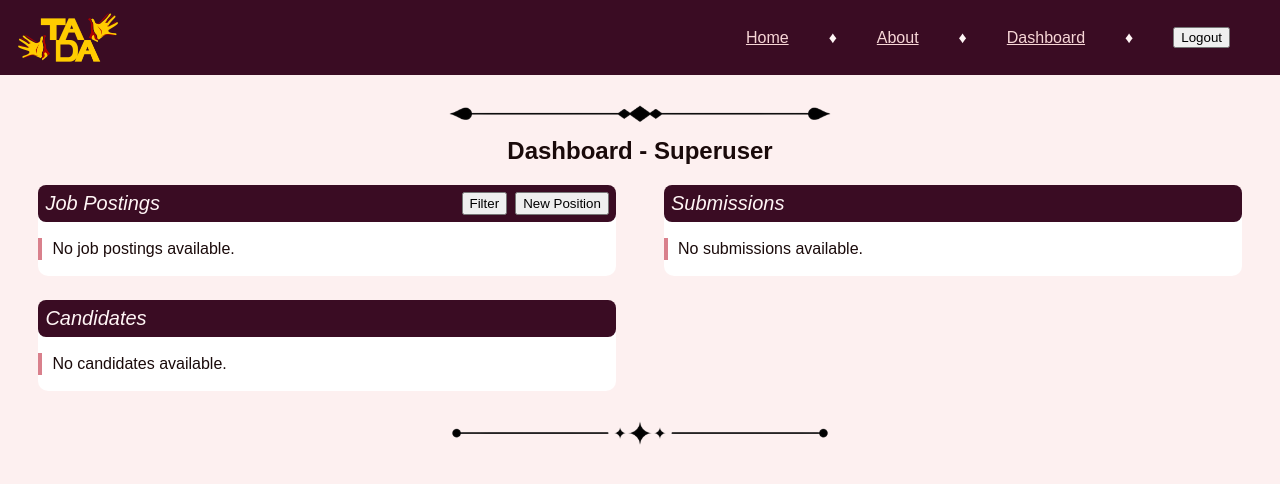
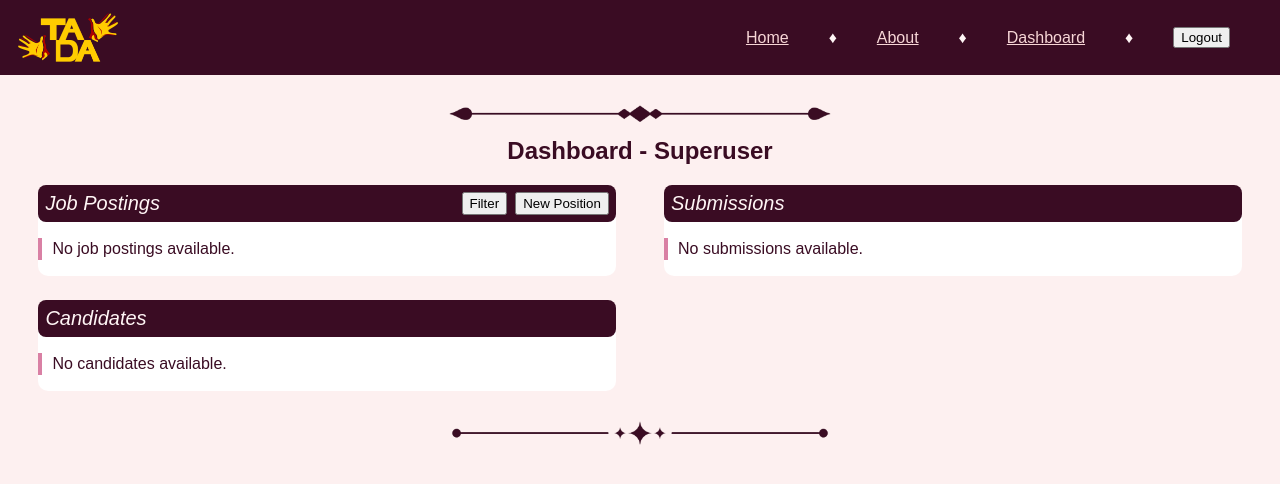
Before and after one commit to CrunchyToothpicks100/TADA, a Django app: page /dashboard/ in a window 1280 px wide. Shown: the top 484 px of the page. Run offline with Django 5.2, Linux system fonts and the light colour scheme; the visitor is signed in with stand-in values (Sample User, id 1); data that the repository does not hold is empty.

Commit message:
Switch to cherry color theme and replace line-break images
- Update color palette:
  --color-text and --color-border tweaked to match cherry theme
  - Replace old br*.png line-break images with cherry-colored variants
  - Update all templates to reference new br*-cherry.png filenames
  - Simplify dashboard page title to generic 'Dashboard'

```diff
--- a/base/static/css/styles.css
+++ b/base/static/css/styles.css
@@ -17,11 +17,11 @@
     --color-bg: #fdf0f0;
     --color-link: #f7d6d6;
     --color-accent: #f5e642;
-    --color-text: #1a0a0a;
+    --color-text: #3a0c23;
     --color-primary: #3a0c23;
     --color-primary-text: #fff5f5;
     --color-card-bg: #ffffff;
-    --color-border: #d9808c;
+    --color-border: #d980a4;
 }
 
 /* Base styles for TADA application */
--- a/base/templates/about.html
+++ b/base/templates/about.html
@@ -10,7 +10,7 @@
 {% load static %}
 
 {% block content %}
-    <img src="{% static 'images/br2.png' %}" alt="cool line break" class="line-break">
+    <img src="{% static 'images/br2-cherry.png' %}" alt="cool line break" class="line-break">
     <h1>About Us</h1>
     <p style="width: min(400px, 80%); margin: auto;">
         Welcome to my first (second, actually) Django project!
@@ -22,5 +22,5 @@
         scrum team members: Melvin De La Pena, Jonathan Kellhofer,
         and Brayden Wampler.
     </p>
-    <img src="{% static 'images/br1.png' %}" alt="cool line break" class="line-break">
+    <img src="{% static 'images/br1-cherry.png' %}" alt="cool line break" class="line-break">
 {% endblock %}
--- a/base/templates/auth/login.html
+++ b/base/templates/auth/login.html
@@ -8,7 +8,7 @@
 {% load static %}
 
 {% block content %}
-    <img src="{% static 'images/br1.png' %}" alt="cool line break" class="line-break">
+    <img src="{% static 'images/br1-cherry.png' %}" alt="cool line break" class="line-break">
     <h2 style="margin-bottom: 0;">Sign In</h2>
 
     <form method="POST" class="page-form">
--- a/base/templates/dashboard.html
+++ b/base/templates/dashboard.html
@@ -1,13 +1,12 @@
 {% extends 'master.html' %}
 
-{% block title %}{{ selected_company.title }} Dashboard
-{% endblock %}
+{% block title %}Dashboard{% endblock %}
 
 {% load static %}
 
 {% block content %}
     <script src="https://unpkg.com/masonry-layout@4/dist/masonry.pkgd.min.js"></script>
-    <img src="{% static 'images/br3.png' %}" alt="cool line break" class="line-break">
+    <img src="{% static 'images/br3-cherry.png' %}" alt="cool line break" class="line-break">
     <h2>{{ selected_company.title }} Dashboard
         {% if is_super %} - Superuser
         {% elif is_admin %} - Admin
@@ -29,7 +28,7 @@
 
     {% if is_candidate %}
         {% if is_staff %}
-        <img src="{% static 'images/br3.png' %}" alt="cool line break" class="line-break">
+        <img src="{% static 'images/br3-cherry.png' %}" alt="cool line break" class="line-break">
         <h2>Candidate Dashboard</h2>
         {% endif %}
 
@@ -40,7 +39,7 @@
         </div>
     {% endif %}
 
-    <img src="{% static 'images/br1.png' %}" alt="cool line break" class="line-break">
+    <img src="{% static 'images/br1-cherry.png' %}" alt="cool line break" class="line-break">
 
     <script>
         document.querySelectorAll('.grid').forEach(function(grid) {
--- a/base/templates/home.html
+++ b/base/templates/home.html
@@ -10,7 +10,7 @@
 {% load static %}
 
 {% block content %}
-<img src="{% static 'images/br2.png' %}" alt="cool line break" class="line-break">
+<img src="{% static 'images/br2-cherry.png' %}" alt="cool line break" class="line-break">
 <h1>Welcome to TADA!</h1>
 
 <div class="card">
@@ -66,7 +66,7 @@
         {% endfor %}
     </div>
 </div>
-<img src="{% static 'images/br1.png' %}" alt="cool line break" class="line-break">
+<img src="{% static 'images/br1-cherry.png' %}" alt="cool line break" class="line-break">
 
 <script>
     function toggleJobFilters() {
```
Also changed, not shown: base/static/images/br.png (deleted), base/static/images/br1-cherry.png (added), base/static/images/br1.png (deleted), base/static/images/br2-cherry.png (added), base/static/images/br2-up.png (deleted), base/static/images/br2.png (deleted), base/static/images/br3-cherry.png (added), base/static/images/br3.png (deleted).
